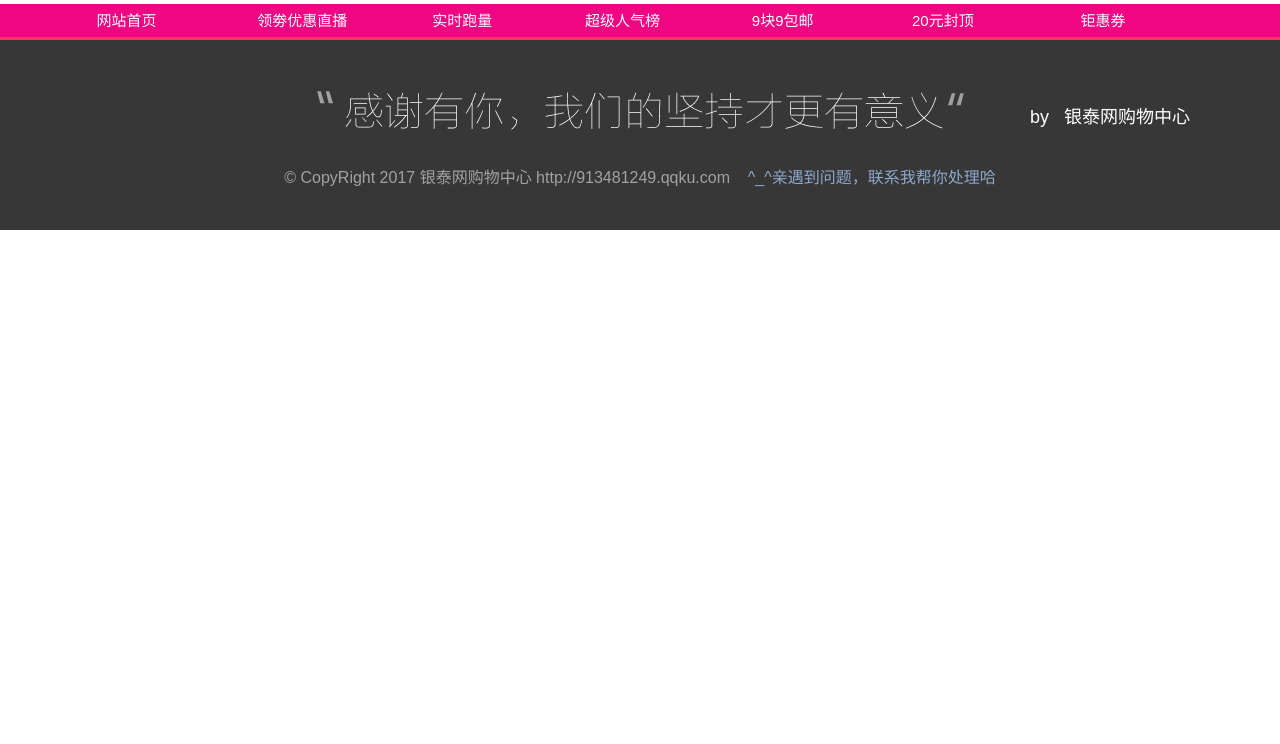
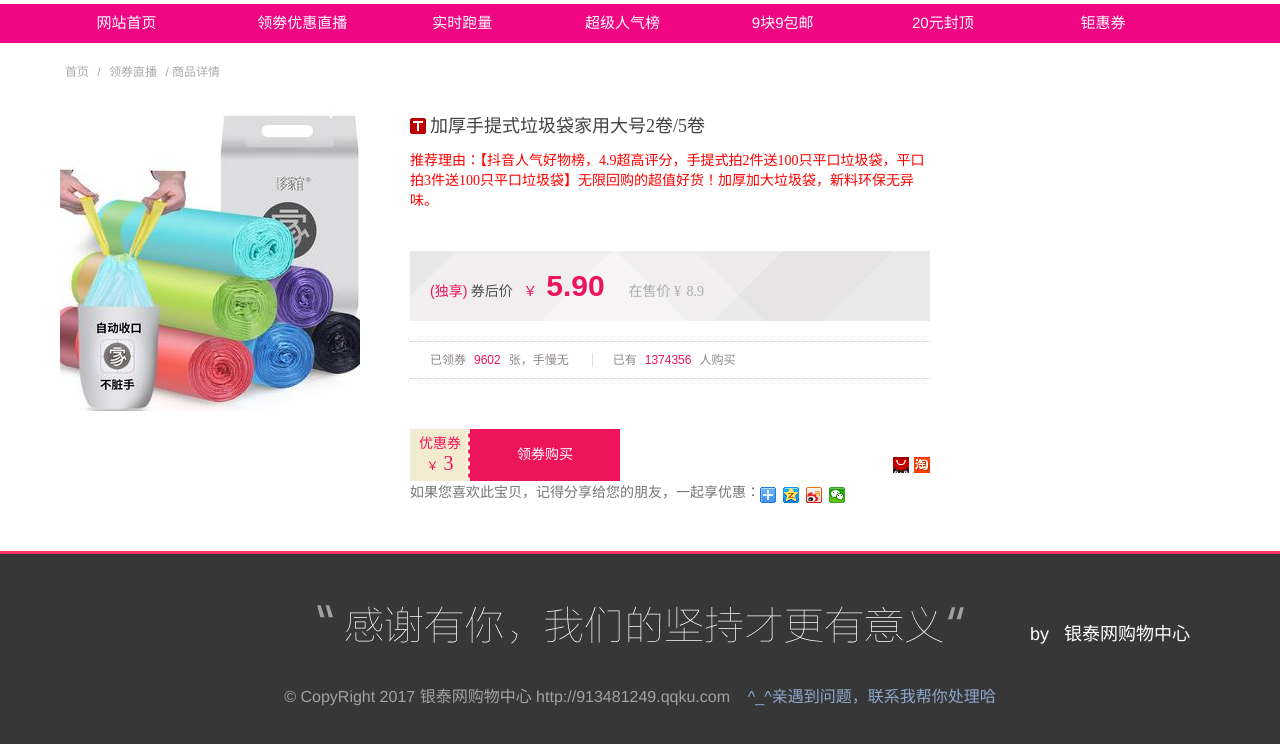
Before and after one commit to mercerjames/mysite, a website: page src/productPage.html in a window 1280 px wide. Shown: the part 109-853 px from the top of the page. Before the commit the page ends 800 px from the top, so only its background shows below. Drawn offline with Linux system fonts and the light colour scheme.

Commit message:
第六次修改 修改内容为：添加具体商品模块

```diff
--- /dev/null
+++ b/src/css/product.css
@@ -0,0 +1,224 @@
+@charset "utf-8";
+
+.detail-wrap{
+    position: relative;
+    background-color: #fff;
+    width: 1160px;
+    padding: 20px;
+}
+
+.detail-wrap .nav-wrap{
+    margin-bottom: 30px;
+    display: block;
+}
+
+.detail-wrap .nav-wrap .text{
+    font-size: 12px;
+    color: #aaa;
+}
+
+.detail-wrap .nav-wrap .text a{
+    padding: 0 5px;
+    color: #aaa;
+}
+
+.detail-wrap .detail-row{
+    margin-bottom: 20px;
+}
+
+.detail-wrap .detail-row a.img{
+    float: left;
+}
+.detail-wrap .detail-row .detail-col{
+    position: relative;
+    float: left;
+    width: 520px;
+    height: 400px;
+    margin-left: 50px;
+    font-family: "Microsoft YaHei";
+}
+.detail-wrap .detail-row .detail-col a.title .tmall{
+    background: url(../img/tmall.png) 0 0 no-repeat;
+    width: 16px;
+    height: 16px;
+    display: block;
+    float: left;
+    margin-top: 7px;
+}
+.detail-wrap .detail-row .detail-col a.title span.title{
+    float: left;
+    width: 500px;
+    height: 30px;
+    line-height: 30px;
+    overflow: hidden;
+    display: block;
+    font-size: 18px;
+    color: #424242;
+    margin-left: 4px;
+}
+.detail-wrap .detail-row .detail-col .desc{
+    width: 100%;
+    line-height: 20px;
+    margin-top: 10px;
+    color: #5C5C5C;
+    font-size: 14px;
+    height: 60px;
+    overflow: hidden;
+}
+.detail-wrap .detail-row .detail-col .coupon-wrap{
+    height: 30px;
+    line-height: 30px;
+    margin: 40px auto 20px;
+    padding: 20px;
+    position: relative;
+    background: url(../img/show-price-bg.jpg) no-repeat 0 0;
+}
+.detail-wrap .detail-row .detail-col .coupon-wrap .now-price{
+    height: 30px;
+    line-height: 30px;
+    font-size: 14px;
+    color: #4e4e4e;
+    margin-right: 20px;
+}
+.detail-wrap .detail-row .detail-col .coupon-wrap .now-price b{
+    color: #ed145b;
+    font-weight: normal;
+    font-family: Arial;
+}
+.detail-wrap .detail-row .detail-col .coupon-wrap .now-price b i{
+    margin-left: 5px;
+    font-size: 30px;
+    font-weight: bold;
+    font-style: normal;
+}
+.detail-wrap .detail-row .detail-col .coupon-wrap .org-price{
+    height: 30px;
+    line-height: 30px;
+    font-size: 14px;
+    color: #acacac;
+}
+.detail-wrap .detail-row .detail-col .coupon-wrap .org-price i{
+    margin-left: 2px;
+    font-style: normal;
+}
+.detail-wrap .detail-row .detail-col .text-wrap{
+    height: 16px;
+    line-height: 16px;
+    padding: 10px 0;
+    border-top: 1px dotted #C9C9C9;
+    border-bottom: 1px dotted #C9C9C9;
+    font-size: 12px;
+    color: #8E8787;
+}
+.detail-wrap .detail-row .detail-col .text-wrap .text-wrap-span{
+    border-right: 1px solid #E5DFDA;
+    padding: 0 20px;
+    margin-right: 20px;
+}
+.detail-wrap .detail-row .detail-col .text-wrap span i{
+    margin: 0 5px;
+    color: #ed145b;
+    font-family: Arial;
+}
+.detail-wrap .detail-row .detail-col .ehy-normal{
+    height: 52px;
+    position: relative;
+    display: block;
+    width: 150px;
+    text-align: center;
+    line-height: 52px;
+    background: #ed145b;
+    margin-top: 50px;
+    padding-left: 60px;
+    color: #ed145b;
+}
+.detail-wrap .detail-row .detail-col .buy-coupon{
+    position: absolute;
+    width: 60px;
+    height: 52px;
+    background: url(../img/cms_pc_img.png) -30px -129px no-repeat;
+    left: 0;
+    top: 0;
+}
+.detail-wrap .detail-row .detail-col .buy-coupon span{
+    height: 18px;
+    line-height: 25px;
+    margin: 2px auto;
+    display: block;
+}
+.detail-wrap .detail-row .detail-col .buy-coupon span b{
+    font-weight: normal;
+    font-size: 20px;
+    font-family: "Microsoft Yahei";
+}
+.detail-wrap .detail-row .detail-col .buy-coupon span b i{
+    font-size: 12px;
+}
+.detail-wrap .detail-row .detail-col .ehy-normal a{
+    color: #fff;
+    display: block;
+}
+.detail-wrap .detail-row .detail-col .goods-tit-type{
+    position: absolute;
+    right: 0;
+    bottom: 38px;
+    display: block;
+    width: 150px;
+    height: 16px;
+}
+.goods-type{
+    position: absolute;
+    right: 0;
+    top: 0;
+}
+.goods-type i.tmall{
+    background-position-x: -78px;
+}
+.goods-type i{
+    width: 16px;
+    height: 16px;
+    margin-left: 5px;
+    float: left;
+    background: url(../img/cms_pc_img.png) 0 0 no-repeat;
+}
+.detail-row .detail-col .text2{
+    position: relative;
+}
+.detail-row .detail-col .text2 span{
+    display: inline-block;
+    vertical-align: middle;
+}
+.detail-row .detail-col .text2 .bdshare{
+    display: inline-block;
+    vertical-align: middle;
+    width: 100px;
+    font-size: 12px;
+    color: #b1b1b1;
+    position: absolute;
+    right: 70px;
+}
+
+.bdshare-button-style0-16 a{
+    color: #333;
+    float: left;
+    font-size: 12px;
+    padding-left: 17px;
+    line-height: 16px;
+    height: 16px;
+    background-image: url(../img/icons_0_16.png);
+    background-repeat: no-repeat;
+    cursor: pointer;
+    margin: 6px 6px 6px 0;
+}
+.bdshare-button-style0-16 .bds_more{
+    background-position: 0 0;
+}
+.bdshare-button-style0-16 .bds_qzone{
+    background-position: 0 -52px;
+}
+.bdshare-button-style0-16 .bds_tsina{
+    background-position: 0 -104px;
+}
+.bdshare-button-style0-16 .bds_weixin{
+    background-position: 0 -1612px;
+}
--- a/src/css/reset.css
+++ b/src/css/reset.css
@@ -9,10 +9,14 @@ body, textarea, input, button, select, keygen, legend {
     outline: 0;
 }
 body{
+    font: 14px/1.5 "Helvetica Neue", Helvetica, Arial, "Microsoft Yahei", "Hiragino Sans GB", "Heiti SC", "WenQuanYi Micro Hei", sans-serif;
     color: #757575;
 }
 li{
     list-style: none;
+}
+i{
+    font-style: normal;
 }
 a{
     text-decoration: none;
--- a/src/productPage.html
+++ b/src/productPage.html
@@ -7,6 +7,8 @@
     <title>商品详情页面</title>
     <link rel="stylesheet" href="./css/reset.css">
     <link rel="stylesheet" href="./css/header.css">
+    <link rel="stylesheet" href="./css/product.css">
+    <link rel="stylesheet" href="./css/footer.css">
     <script src="./js/jquery-1.11.1.min.js"></script>
 </head>
 <body>
@@ -26,7 +28,9 @@
         $("header").load("index_header.html",function(){
             console.log("公共头部加载完成")
         })
-        $("section").load()
+        $("section").load("productSection.html",function(){
+            console.log("商品页中间部分完成")
+        })
         $("footer").load("index_footer.html",function(){
             console.log("公共尾部加载完成")
         })
--- a/src/productSection.html
+++ b/src/productSection.html
@@ -1,13 +1,94 @@
-<style>
-    * {
-        padding: 0;
-        margin: 0;
-    }
-
-    li {
-        list-style: none;
-    }
-</style>
 <div>
-
+    <div id="dtk_main">
+        <style>
+            html body{
+                background-color: #fff;
+            }
+            .goods-list ul li:hover{
+                border: 1px solid #de366e;
+            }
+        </style>
+        <div class="detail-wrap center">
+            <div class="nav-wrap">
+                <div class="text">
+                    <a href="#">首页</a>
+                    /
+                    <a href="#">领券直播</a>
+                    /
+                    <span>商品详情</span>
+                </div>
+            </div>
+            <div class="detail-row clearFloat">
+                <a href="http://913481249.qqku.com/gotourl_q_new20160522.php?iid=590084304040&aliaccount=JUJBJUEzJUJBJUEzJUI1JUM0JUM1JUFFJUM4JUNC&fullpid=mm_29944608_98650209_18847200178&unid=Q9xZ&url=https%3A%2F%2Fuland.taobao.com%2Fcoupon%2Fedetail%3Fe%3D9Q8lyRK%252FL8kGQASttHIRqUUrCDoa8ychxOP0i8JCeCfdEIYUTkmLkJGJITp1ufUHF1D%252FQXU1AhnjuFPngcTe%252BzEhJpUUrcnYdXpgSlLBS4jA4gAtWVEmy3Y9x3IctcCWLspxGy3zBjY8IeN8lvhRA2lzrR4%252Bfrcb2XhfVVaMpqHC9ReHECXuSnvhE5CTwVXG%26traceId%3D0b013ae915645546353636977e%26union_lens%3DlensId%3A0b14f8a0_0bbc_16c46b9287a_2c97%26xId%3Dr68t0g8LMBq91O3w2m9KPfD4979rcy9gblgzDz3sOb1Dg7ZczvAeGK1ouCaCGjw4HKYk6DDu90ihb9P8R1sSX" rel="nofollow" target="_blank" class="img">
+                    <img src="./productImg/O1CN018KR3Nx2HXKUI4LwSK_!!2863069160.jpg_300x300.jpg" alt="">
+                </a>
+                <div class="detail-col">
+                    <a class="title clearFloat">
+                        <span class="tmall"></span>
+                        <span class="title">加厚手提式垃圾袋家用大号2卷/5卷</span>
+                    </a>
+                    <div class="desc">
+                        <span style="color: #f00;">
+                            推荐理由：【抖音人气好物榜，4.9超高评分，手提式拍2件送100只平口垃圾袋，平口拍3件送100只平口垃圾袋】无限回购的超值好货！加厚加大垃圾袋，新料环保无异味。
+                        </span>
+                    </div>
+                    <div class="coupon-wrap clearFloat">
+                        <span class="now-price">
+                            <b>(独享)</b>
+                            券后价&nbsp;&nbsp;
+                            <b>
+                                ￥
+                                <i>5.90</i>
+                            </b>
+                        </span>
+                        <span class="org-price">
+                                在售价  ¥
+                                <i>8.9</i>
+                        </span>
+                    </div>
+                    <div class="text-wrap">
+                        <span class="text-wrap-span">
+                            已领券
+                            <i>9602</i>
+                            张，手慢无
+                        </span>
+                        <span>
+                            已有
+                            <i>1374356</i>
+                            人购买
+                        </span>
+                    </div>
+                    <div class="ehy-normal clearFloat">
+                        <div class="buy-coupon">
+                            <span>优惠券</span>
+                            <span>
+                                <b>
+                                    <i>￥</i>
+                                    3
+                                </b>
+                            </span>
+                        </div>
+                        <a rel="nofollow" href="http://913481249.qqku.com/gotourl_q_new20160522.php?iid=590084304040&aliaccount=JUJBJUEzJUJBJUEzJUI1JUM0JUM1JUFFJUM4JUNC&fullpid=mm_29944608_98650209_18847200178&unid=Q9xZ&url=https%3A%2F%2Fuland.taobao.com%2Fcoupon%2Fedetail%3Fe%3D9Q8lyRK%252FL8kGQASttHIRqUUrCDoa8ychxOP0i8JCeCfdEIYUTkmLkJGJITp1ufUHF1D%252FQXU1AhnjuFPngcTe%252BzEhJpUUrcnYdXpgSlLBS4jA4gAtWVEmy3Y9x3IctcCWLspxGy3zBjY8IeN8lvhRA2lzrR4%252Bfrcb2XhfVVaMpqHC9ReHECXuSnvhE5CTwVXG%26traceId%3D0b013ae915645546353636977e%26union_lens%3DlensId%3A0b14f8a0_0bbc_16c46b9287a_2c97%26xId%3Dr68t0g8LMBq91O3w2m9KPfD4979rcy9gblgzDz3sOb1Dg7ZczvAeGK1ouCaCGjw4HKYk6DDu90ihb9P8R1sSX" target="_blank">领券购买</a>
+                    </div>
+                    <div class="goods-tit-type">
+                        <div class="goods-type">
+                            <i class="tmall" title="天猫"></i>
+                            <i class="you" title="优品"></i>
+                        </div>
+                    </div>
+                    <div class="text2">
+                        <span>如果您喜欢此宝贝，记得分享给您的朋友，一起享优惠：</span>
+                        <div class="bdshare">
+                            <div class="bdsharebuttonbox bdshare-button-style0-16">
+                                <a href="#" class="bds_more"></a>
+                                <a href="#" class="bds_qzone" title="分享到QQ空间"></a>
+                                <a href="#" class="bds_tsina" title="分享到新浪微博"></a>
+                                <a href="#" class="bds_weixin" title="分享到微信"></a>
+                            </div>
+                        </div>
+                    </div>
+                </div>
+            </div>
+        </div>
+    </div>
 </div>
```
Also changed, not shown: src/backToTop.html (added, +31 -0 lines), src/productImg/edetail.htm (added, +104 -0 lines), src/img/icons_0_16.png (added), src/img/show-price-bg.jpg (added), src/img/tmall.png (added).
